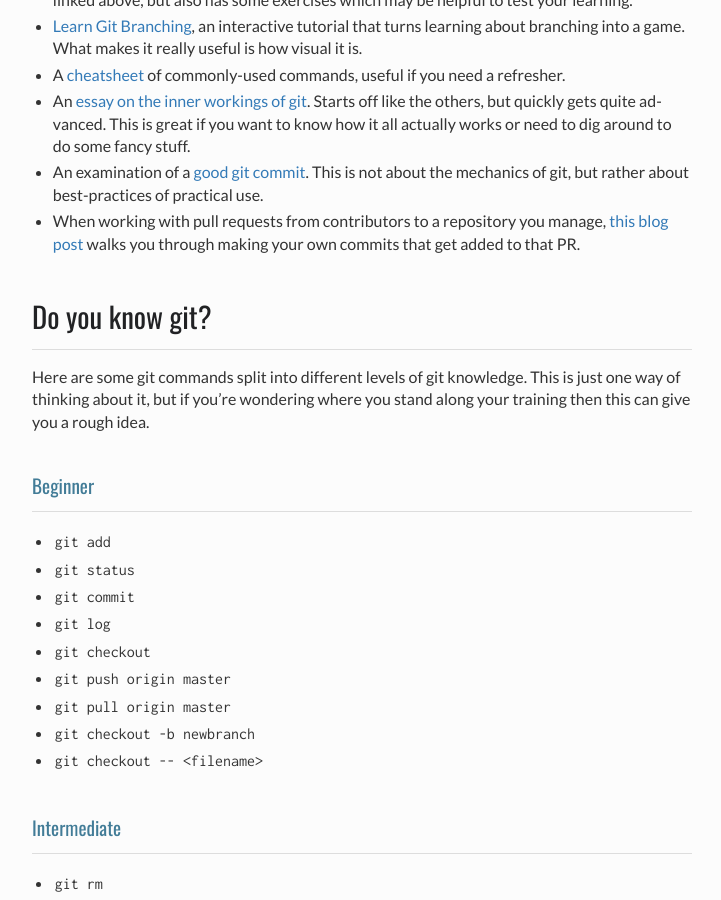
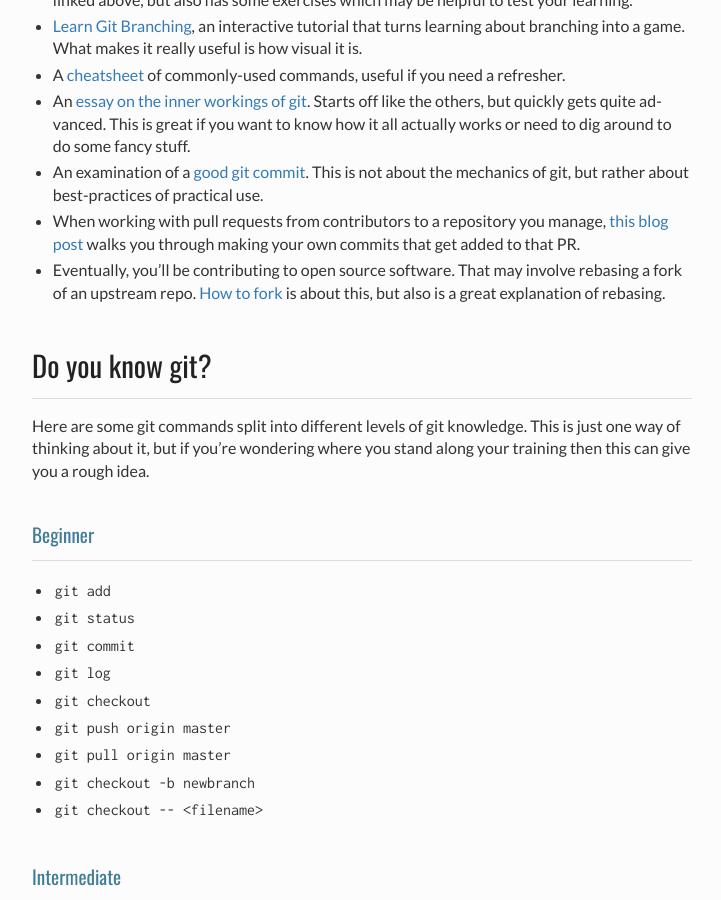
Before and after one commit to NICHD-BSPC/training, a Sphinx documentation site: the page built from source/git.rst, in a window 1280 px wide and 900 px high, scrolled down 1609 px. Shown: the whole window, without its empty margins (398-1119 px from the left). Built offline with Sphinx 7.4.7, drawn with Linux system fonts in a browser that asks for light colours.

Commit message:
add link for rebasing forks (#16)

```diff
--- a/source/git.rst
+++ b/source/git.rst
@@ -113,6 +113,11 @@ decide what fits your brain the best.
   <https://tighten.com/blog/adding-commits-to-a-pull-request/>`_ walks you
   through making your own commits that get added to that PR.
 
+- Eventually, you'll be contributing to open source software. That may involve
+  rebasing a fork of an upstream repo. `How to fork
+  <https://joaquimrocha.com/2024/09/22/how-to-fork/>`__ is about this, but also
+  is a great explanation of rebasing.
+
 Do you know git?
 ----------------
 
```
